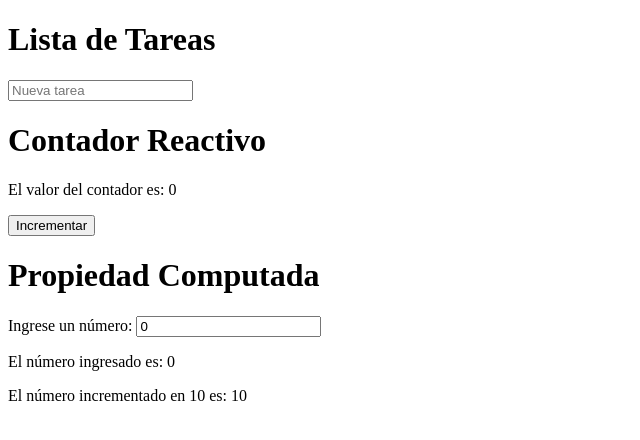
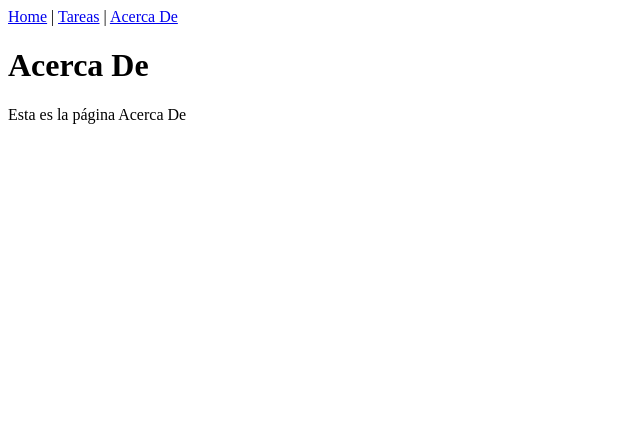
Before and after one commit to jacobvega3it/frontend-tareas, a Vue app: page /about in a window 1280 px wide. Shown: the top 440 px of the page, without its empty margins (0-640 px from the left). Built offline with nearby package versions, Linux system fonts and the light colour scheme.

Commit message:
Se agrega Router al proyecto

```diff
--- a/package.json
+++ b/package.json
@@ -9,7 +9,8 @@
   },
   "dependencies": {
     "core-js": "^3.8.3",
-    "vue": "^3.2.13"
+    "vue": "^3.2.13",
+    "vue-router": "^4.5.0"
   },
   "devDependencies": {
     "@babel/core": "^7.12.16",
--- a/src/App.vue
+++ b/src/App.vue
@@ -1,21 +1,18 @@
 <template>
   <div>
-    <ListadoTareas />
-    <ContadorReactivo />
-    <PropiedadComputada />
+    <nav>
+      <router-link to="/">Home</router-link> |
+      <router-link to="/tasks">Tareas</router-link> |
+      <router-link to="/about">Acerca De</router-link>
+    </nav>
+  </div>
+  <div>
+    <RouterView />
   </div>
 </template>
 
 <script>
-import ContadorReactivo from './components/ContadorReactivo.vue';
-import ListadoTareas from './components/ListadoTareas.vue';
-import PropiedadComputada from './components/PropiedadComputada.vue';
-
 export default {
-  components: {
-    ContadorReactivo,
-    ListadoTareas,
-    PropiedadComputada
-  }
+  name: 'App',
 };
 </script>
--- /dev/null
+++ b/src/views/AboutView.vue
@@ -0,0 +1,6 @@
+<template>
+    <div>
+        <h1>Acerca De</h1>
+        <p>Esta es la página Acerca De</p>
+    </div>
+</template>
--- /dev/null
+++ b/src/views/HomeView.vue
@@ -0,0 +1,6 @@
+<template>
+    <div>
+        <h1>Home</h1>
+        <p>Esta es la página de inicio</p>
+    </div>
+</template>
--- /dev/null
+++ b/src/views/TaskListView.vue
@@ -0,0 +1,16 @@
+<template>
+    <div>
+        <ListadoTareas />
+    </div>
+</template>
+
+<script>
+import ListadoTareas from '../components/ListadoTareas.vue';
+
+export default {
+    name: 'TaskListView',
+    components: {
+        ListadoTareas
+    }
+}
+</script>
```
Also changed, not shown: src/main.js (+4 -3 lines), src/router/index.js (added, +17 -0 lines), 1 other file (tests, documents, lock files or other folders).
